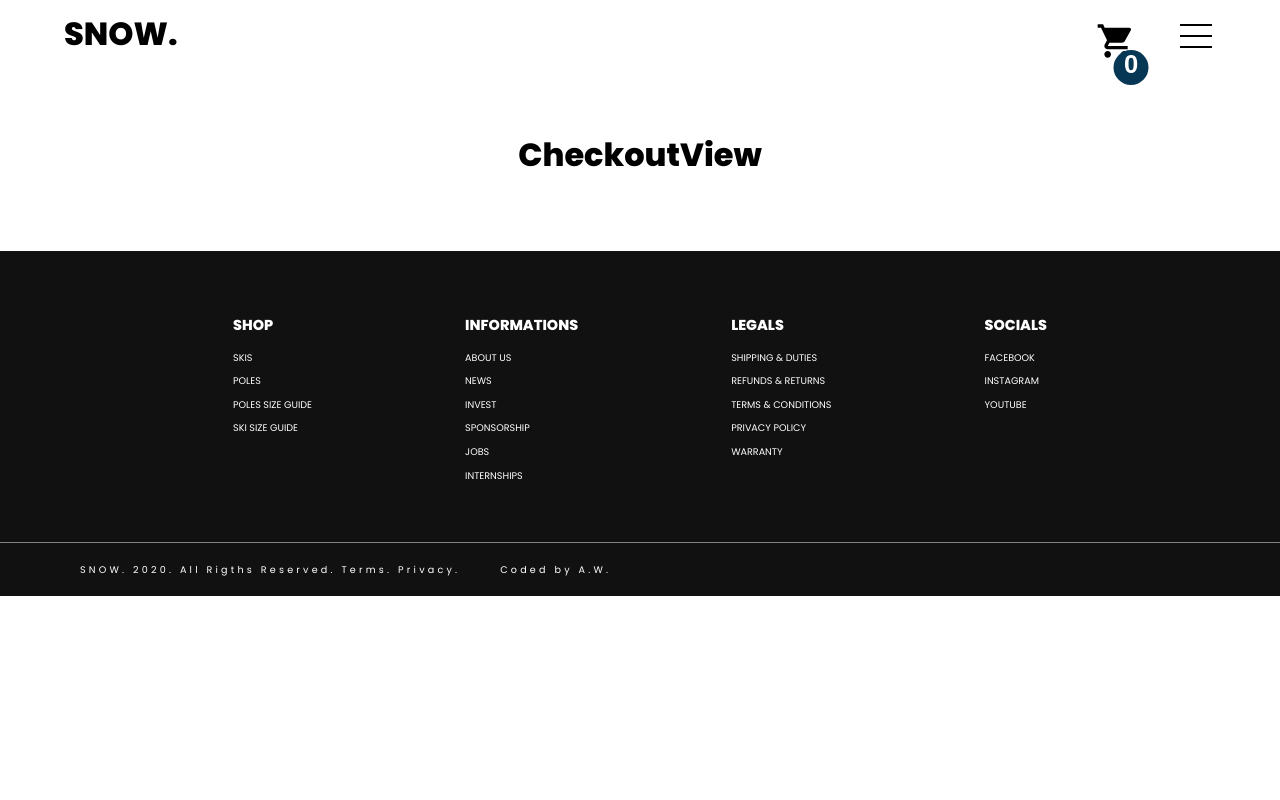
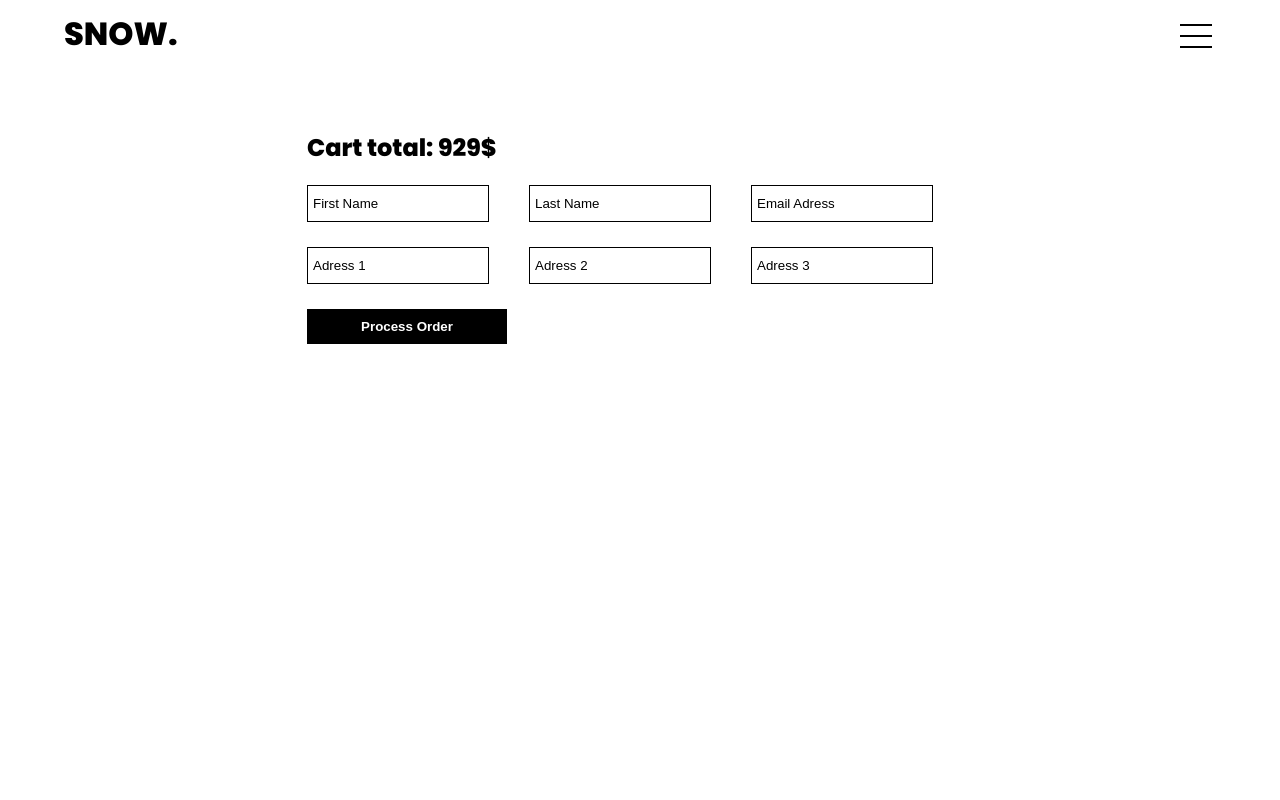
Before and after one commit to Adamwojty/SNOW, a React (Create React App) app: page /checkout in a window 1280 px wide. Shown: the top 800 px of the page. Built offline with nearby package versions, Linux system fonts and the light colour scheme.

Commit message:
Added Formik and created CheckoutView

```diff
--- a/package.json
+++ b/package.json
@@ -7,6 +7,7 @@
     "@testing-library/react": "^9.3.2",
     "@testing-library/user-event": "^7.1.2",
     "firebase": "^7.14.4",
+    "formik": "^2.1.4",
     "gsap": "^3.2.6",
     "react": "^16.13.1",
     "react-dom": "^16.13.1",
@@ -14,7 +15,8 @@
     "react-router-dom": "^5.2.0",
     "react-scripts": "3.4.1",
     "react-use": "^15.0.1",
-    "redux": "^4.0.5"
+    "redux": "^4.0.5",
+    "yup": "^0.29.1"
   },
   "scripts": {
     "start": "react-scripts start",
--- a/src/components/CartModal/CartModal.js
+++ b/src/components/CartModal/CartModal.js
@@ -32,14 +32,14 @@ const CartModal = () => {
   };
   return (
     <>
-      {/* {cartItems.length > 0 && cartItems.length && ( */}
+      {cartItems.length > 0 && cartItems.length && (
         <div className={styles.Wrapper}>
           <button type="button" onClick={() => handleCart()}>
             <img src={Cart} alt="cart" />
             <p>{cartItems.length}</p>
           </button>
         </div>
-      {/* )} */}
+      )}
       <CartSidePanel cartState={cartState} cartItems={cartItems} />
     </>
   );
--- a/src/components/CartSidePanel/CartSidePanel.js
+++ b/src/components/CartSidePanel/CartSidePanel.js
@@ -15,9 +15,9 @@ const CartSidePanel = ({ cartState, cartItems }) => {
   const [cartPrice, setCartPrice] = useState(0);
   const dispatch = useDispatch();
   const handleMenuAnimations = () => {
-    // if (cartItems.length < 1) {
-    //   handelCartSidePanelClosenAnimation(Wrapper1);
-    // }
+    if (cartItems.length < 1) {
+      handelCartSidePanelClosenAnimation(Wrapper1);
+    }
     if (cartState.clicked === false) {
       handelCartSidePanelClosenAnimation(Wrapper1);
     } else if (
@@ -45,9 +45,11 @@ const CartSidePanel = ({ cartState, cartItems }) => {
       <div className={styles.Wrapper} ref={(el) => (Wrapper1 = el)}>
         <h2>Your Cart:</h2>
         <p>Cart total: {cartPrice} $</p>
-        <button className={styles.buy_button} type="button">
-          Buy now
-        </button>
+        <Link to="/checkout">
+          <button className={styles.buy_button} type="button">
+            Buy now
+          </button>
+        </Link>
         <div className={styles.itemsContainer}>
           {cartItems &&
             cartItems.map((item) => (
--- /dev/null
+++ b/src/components/Form/FormItem.js
@@ -0,0 +1,107 @@
+import React from 'react';
+import { Formik, Form, Field } from 'formik';
+import * as Yup from 'yup';
+import styles from './FormItem.module.scss';
+
+const SignupSchema = Yup.object().shape({
+  firstName: Yup.string().min(2, 'Too Short!').max(50, 'Too Long!').required('Required'),
+  lastName: Yup.string().min(2, 'Too Short!').max(50, 'Too Long!').required('Required'),
+  email: Yup.string().email('Invalid email').required('Email Required'),
+  adress1: Yup.string().min(2, 'Too Short!').max(50, 'Too Long!').required('Required'),
+  adress2: Yup.string().min(2, 'Too Short!').max(50, 'Too Long!').required('Required'),
+  adress3: Yup.string().min(2, 'Too Short!').max(50, 'Too Long!'),
+});
+
+const FormItem = () => {
+  return (
+    <div className={styles.Wrapper}>
+      <h2>Cart total: 929$</h2>
+      <div className={styles.formWrapper}>
+        <Formik
+          initialValues={{ email: '', password: '' }}
+          validationSchema={SignupSchema}
+          // onSubmit={(values, { setSubmitting }) => {
+          //   setTimeout(() => {
+          //     alert(JSON.stringify(values, null, 2));
+          //     setSubmitting(false);
+          //   }, 400);
+          // }}
+          onSubmit={(values) => {
+            console.log(values);
+          }}
+        >
+          {({ errors, touched }) => (
+            <Form>
+              <div className={styles.InputWrapper}>
+                <div className={styles.subWrapper}>
+                  <div className={styles.fieldWrapper}>
+                    <Field name="firstName" placeholder="First Name" className={styles.field} />
+                    {errors.firstName && touched.firstName ? (
+                      <div className={styles.errMsg}>{errors.firstName}</div>
+                    ) : null}
+                  </div>
+                  <div className={styles.fieldWrapper}>
+                    <Field name="lastName" placeholder="Last Name" className={styles.field} />
+                    {errors.lastName && touched.lastName ? (
+                      <div className={styles.errMsg}>{errors.lastName}</div>
+                    ) : null}
+                  </div>
+                  <div className={styles.fieldWrapper}>
+                    <Field
+                      name="email"
+                      type="email"
+                      placeholder="Email Adress"
+                      className={styles.field}
+                    />
+                    {errors.email && touched.email ? (
+                      <div className={styles.errMsg}>{errors.email}</div>
+                    ) : null}
+                  </div>
+                </div>
+                <div className={styles.subWrapper}>
+                  <div className={styles.fieldWrapper}>
+                    <Field
+                      name="adress1"
+                      type="adress1"
+                      placeholder="Adress 1"
+                      className={styles.field}
+                    />
+                    {errors.email && touched.email ? (
+                      <div className={styles.errMsg}>{errors.adress1}</div>
+                    ) : null}
+                  </div>
+                  <div className={styles.fieldWrapper}>
+                    <Field
+                      name="adress2"
+                      type="adress2"
+                      placeholder="Adress 2"
+                      className={styles.field}
+                    />
+                    {errors.email && touched.email ? (
+                      <div className={styles.errMsg}>{errors.adress2}</div>
+                    ) : null}
+                  </div>
+                  <div className={styles.fieldWrapper}>
+                    <Field
+                      name="adress3"
+                      type="adress3"
+                      placeholder="Adress 3"
+                      className={styles.field}
+                    />
+                    {errors.email && touched.email ? (
+                      <div className={styles.errMsg}>{errors.adress3}</div>
+                    ) : null}
+                  </div>
+                </div>
+              </div>
+              <button type="submit" className={styles.submitBtn}>
+                Process Order
+              </button>
+            </Form>
+          )}
+        </Formik>
+      </div>
+    </div>
+  );
+};
+export default FormItem;
--- /dev/null
+++ b/src/components/Form/FormItem.module.scss
@@ -0,0 +1,73 @@
+@import '../../constants/constants.module';
+.Wrapper {
+  width: 100%;
+  height: 100vh;
+  display: flex;
+  flex-direction: column;
+
+  form {
+    display: flex;
+    flex-direction: column;
+    .InputWrapper {
+      display: flex;
+      flex-direction: column;
+      flex-wrap: wrap;
+      @media (max-width: $mobile) {
+        justify-content: center;
+      }
+    }
+    .subWrapper {
+      display: flex;
+      flex-wrap: wrap;
+
+      &:nth-last-child(2) {
+        justify-content: flex-start;
+      }
+      &:nth-last-child(1) {
+        justify-content: flex-start;
+      }
+    }
+
+    .fieldWrapper {
+      position: relative;
+
+      .field {
+        margin-bottom: 25px;
+        width: 150px;
+        padding: 10px 25px 10px 5px;
+        border: 1px solid $black;
+        margin-right: 40px;
+        &::placeholder {
+          color: $black;
+        }
+      }
+      .errMsg {
+        color: red;
+        font-weight: $bold;
+        position: absolute;
+        top: 40px;
+        width: 125px;
+        font-size: $MTextFont - 0.2rem;
+        padding-left: 5px;
+        z-index: 2;
+      }
+    }
+    .submitBtn {
+      width: 200px;
+      cursor: pointer;
+      background-color: $black;
+      color: $white;
+      font-weight: $bold;
+      border: none;
+      padding: 10px 25px;
+      transition: 0.3s ease-in-out;
+
+      &:hover {
+        background-color: $white;
+        color: $black;
+        padding: 15px 30px;
+        border: 1px solid $black;
+      }
+    }
+  }
+}
--- a/src/components/Views/CheckoutView/CheckoutView.js
+++ b/src/components/Views/CheckoutView/CheckoutView.js
@@ -1,10 +1,11 @@
 import React from 'react';
+import FormItem from '../../Form/FormItem';
 import styles from './CheckoutView.module.scss';
 
 const CheckoutView = () => {
   return (
     <div>
-      <h1>CheckoutView</h1>
+      <FormItem />
     </div>
   );
 };
```
Also changed, not shown: 1 other file (tests, documents, lock files or other folders). Lines whose indentation alone changed are shown as unchanged.
